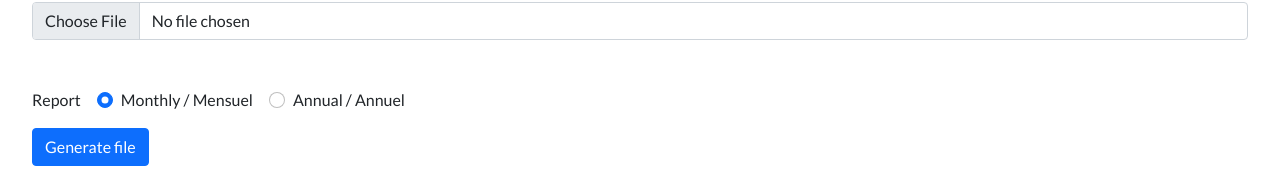
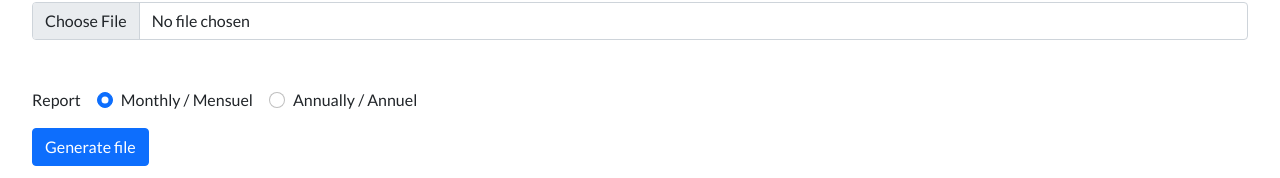
Before and after one commit to buffongeorges/finances-calculator, a React (Create React App) app: page / in a window 1280 px wide. Shown: the part 1300-1478 px from the top of the page. Built offline with nearby package versions, Linux system fonts and the light colour scheme.

Commit message:
annual -> annually

```diff
--- a/src/pages/Home.js
+++ b/src/pages/Home.js
@@ -794,7 +794,7 @@ function Home() {
           />
           <Form.Check
             inline
-            label="Annual / Annuel"
+            label="Annually / Annuel"
             name="report-period"
             type="radio"
             id={`report-period-2`}
```
